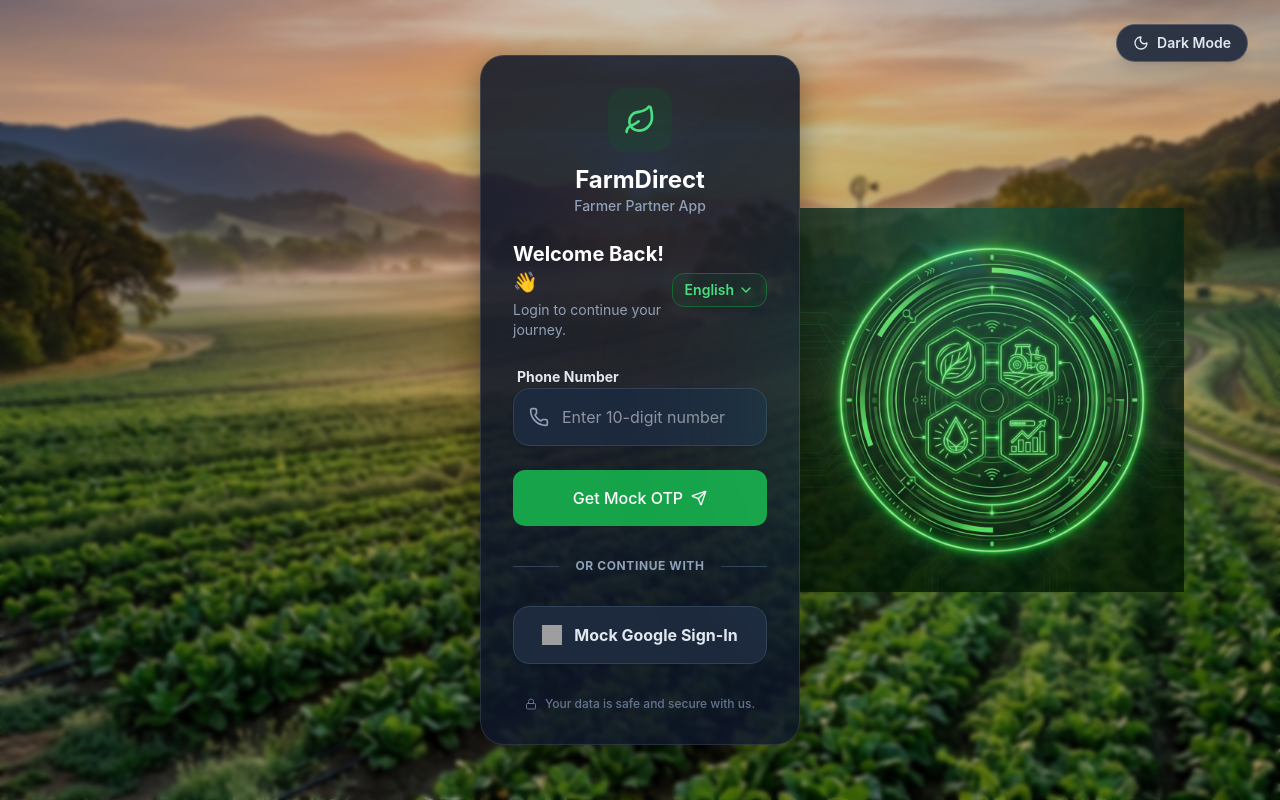
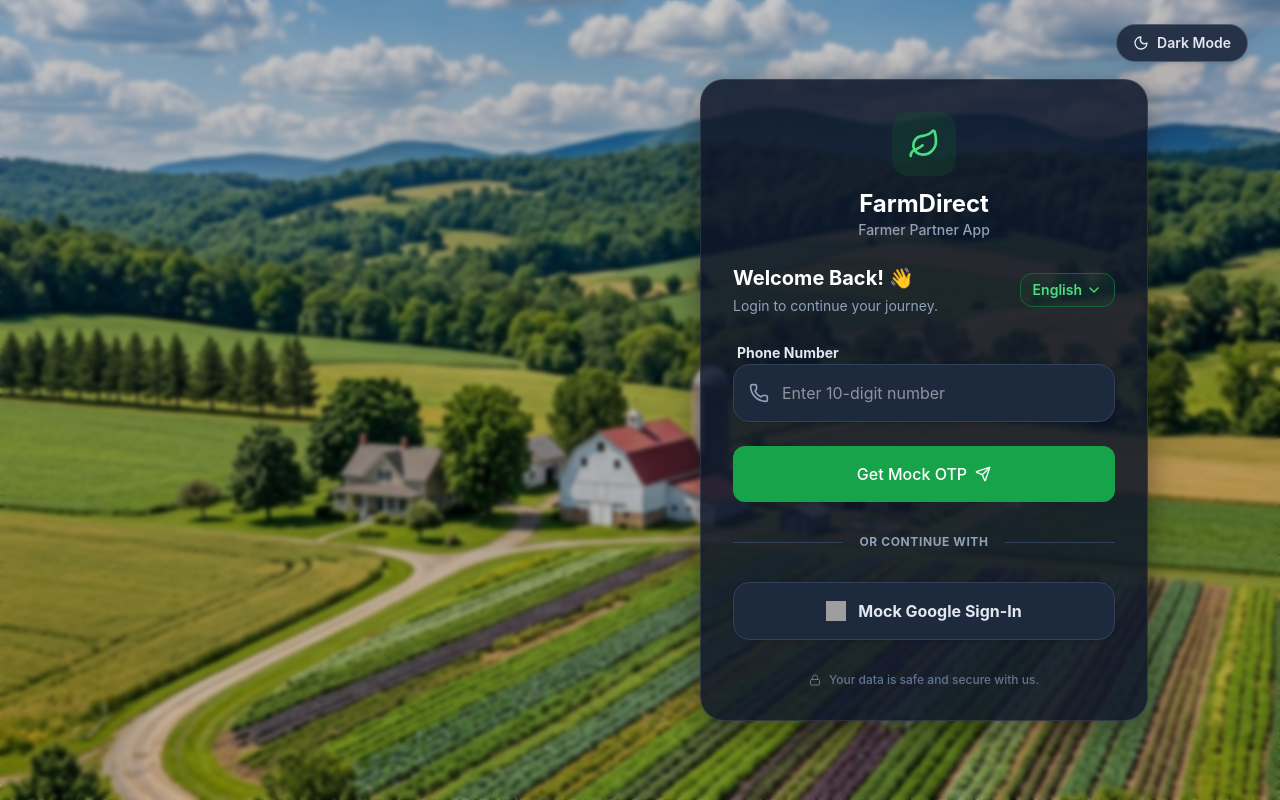
Before and after one commit to Niranjan8001/FarmDirect, a React (Vite) app: page / in a window 1280 px wide. Built offline with nearby package versions, Linux system fonts and the light colour scheme; no server answers; grey boxes are pictures that could not be loaded.

Commit message:
login page update2

```diff
--- a/src/index.css
+++ b/src/index.css
@@ -21,7 +21,7 @@
 }
 
 .bg-login-hero {
-  background: linear-gradient(rgba(0, 0, 0, 0.1), rgba(0, 0, 0, 0.3)), url('./assets/farm_sunrise.png');
+  background: linear-gradient(rgba(0, 0, 0, 0.1), rgba(0, 0, 0, 0.3)), url('./assets/farm_background_v2.png');
   background-size: cover;
   background-position: center;
 }
@@ -46,19 +46,7 @@
   backdrop-filter: blur(4px);
 }
 
-.login-grid {
-  display: grid;
-  grid-template-columns: 1.2fr 1fr 1.2fr;
-  min-height: 100vh;
-  width: 100%;
-}
 
-@media (max-width: 1024px) {
-  .login-grid {
-    grid-template-columns: 1fr;
-    padding: 1rem;
-  }
-}
 
 @keyframes fadeInUp {
   from {
--- a/src/views/Login.jsx
+++ b/src/views/Login.jsx
@@ -15,8 +15,7 @@ import {
   Lock
 } from 'lucide-react';
 import { useNavigate } from 'react-router-dom';
-import farmBackground from '../assets/farm_sunrise.png';
-import agriTechGraphic from '../assets/agri_tech_graphic.png';
+import farmBackground from '../assets/farm_background_v2.png';
 
 export const Login = () => {
   const [phone, setPhone] = useState('');
@@ -108,7 +107,7 @@ export const Login = () => {
         </button>
       </div>
 
-      <div className="relative z-10 login-grid items-center px-4 md:px-12 lg:px-24">
+      <div className="relative z-10 grid lg:grid-cols-2 items-center min-h-screen px-4 md:px-12 lg:px-24 gap-12">
 
         {/* Left Section: Hero Text */}
         <div className="hidden lg:flex flex-col gap-8 animate-fade-in-up">
@@ -257,17 +256,6 @@ export const Login = () => {
           </div>
         </div>
 
-        {/* Right Section: Tech Graphic */}
-        <div className="hidden lg:flex justify-end animate-fade-in-up" style={{ animationDelay: '0.2s' }}>
-          <div className="relative">
-            <div className="absolute inset-0 bg-green-400/20 blur-[100px] rounded-full"></div>
-            <img
-              src={agriTechGraphic}
-              alt="Decorative Tech"
-              className="w-[400px] h-[400px] object-contain relative z-10 opacity-80"
-            />
-          </div>
-        </div>
 
       </div>
     </div>
```
Also changed, not shown: src/assets/farm_background_v2.png (added).
